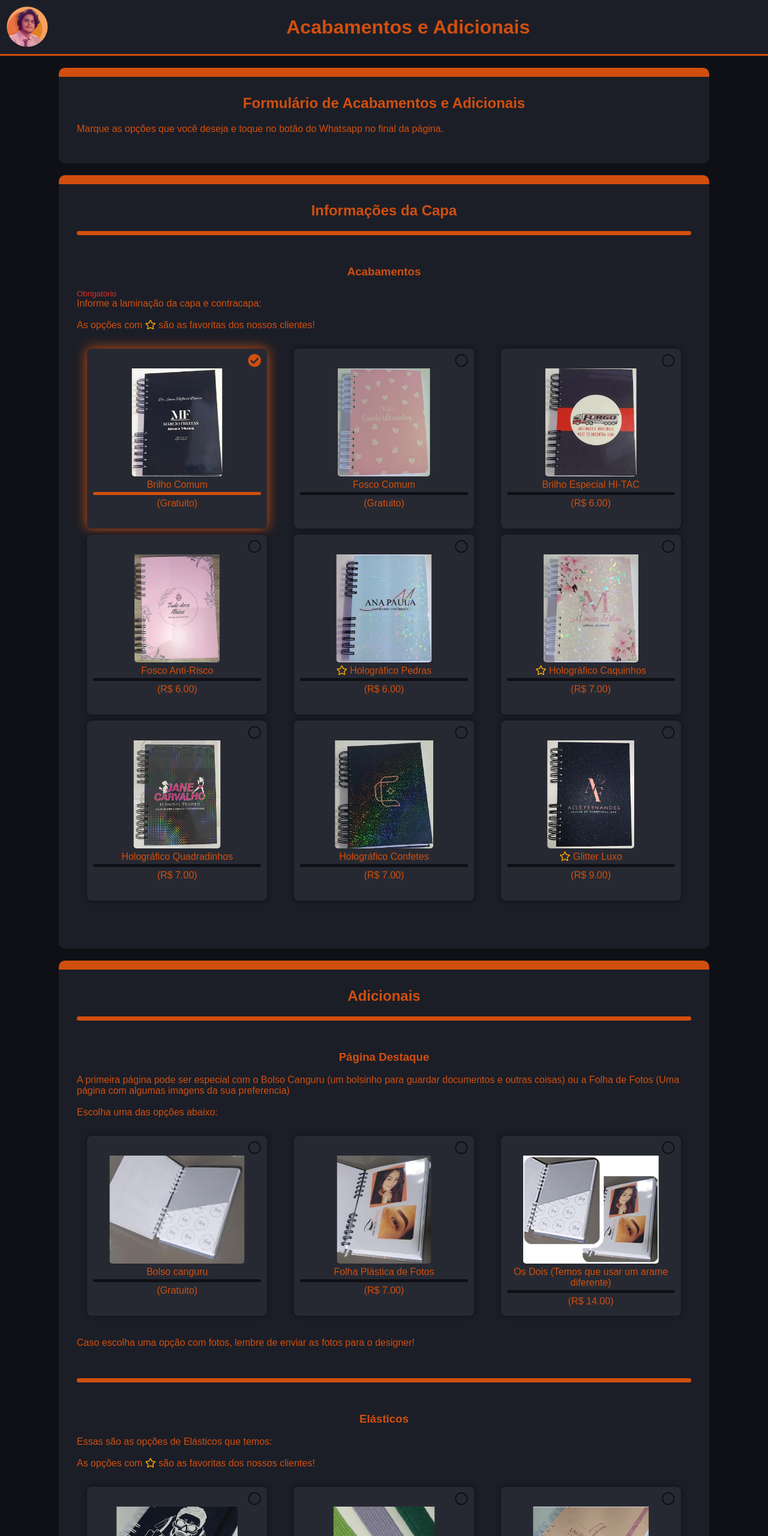
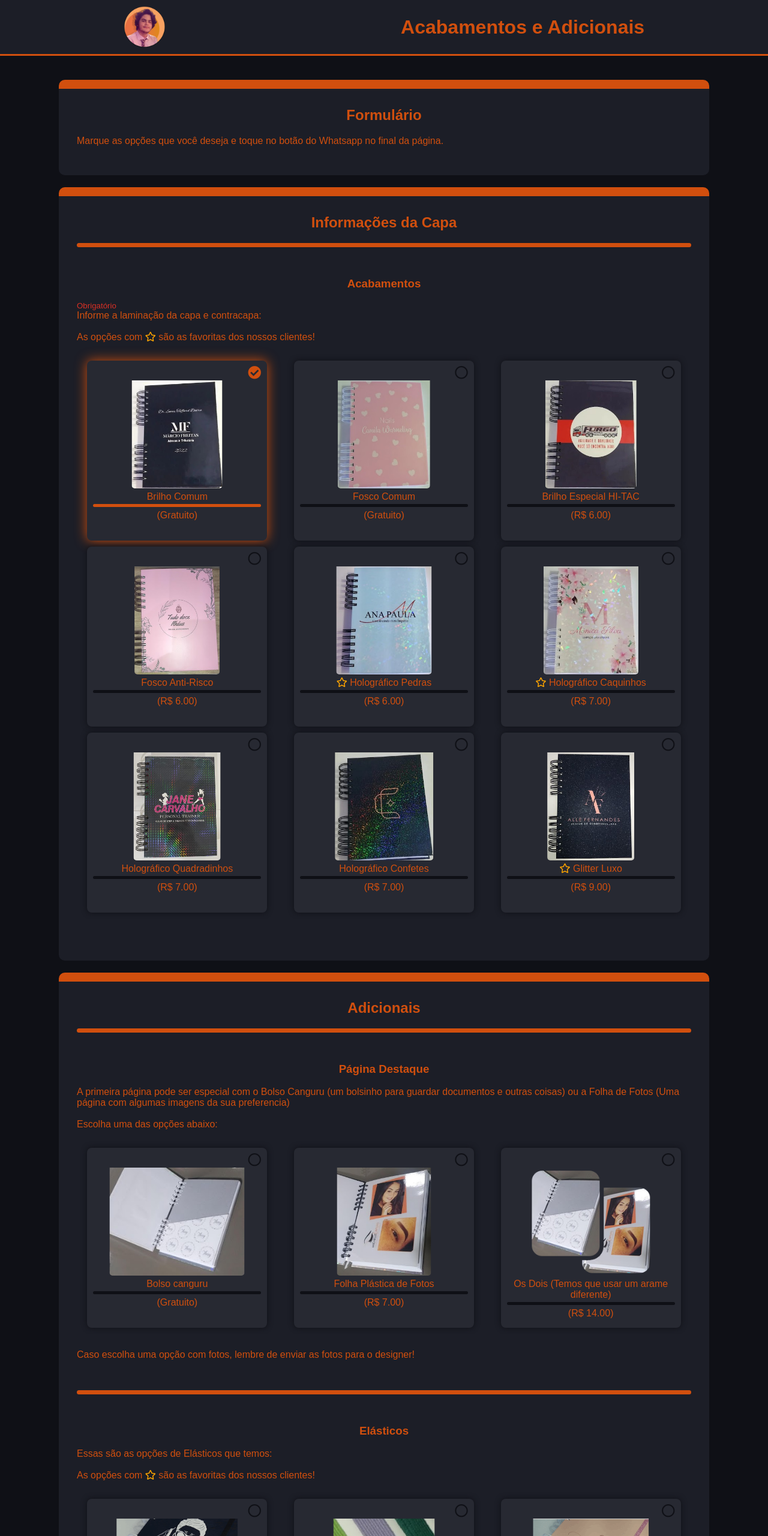
Before and after one commit to NaN-NaN-sempai/forms, a plain HTML site: page acabamentos/index.html in a window 1280 px wide. Shown: the top 2560 px of the page at 60% size. Drawn offline with Linux system fonts and the light colour scheme.

Commit message:
hotfixes

```diff
--- a/acabamentos/index.html
+++ b/acabamentos/index.html
@@ -34,7 +34,7 @@
 
     <div class="mainContainer">
         <h2 class="title">
-            Formulário de Acabamentos e Adicionais
+            Formulário
         </h2>
         <p>
             Marque as opções que você deseja e toque no botão do Whatsapp no final da página.
--- a/acabamentos/lists/adicionais.js
+++ b/acabamentos/lists/adicionais.js
@@ -1,7 +1,7 @@
 var adicionaisList = [
     {
         name: "Luva Protetora (protege a capa)",
-        sendValue: "PLuva protetora",
+        sendValue: "Luva protetora",
         price: 12,
         img: "./assets/Images/adicionais/luvaProtetora.jpg",
         favorite: false
--- a/acabamentos/lists/elasticos.js
+++ b/acabamentos/lists/elasticos.js
@@ -7,15 +7,15 @@ var elasticosList = [
         favorite: false
     },
     {
-        name: "Lilás, Vermelho, Verde Claro, Verde Escuro",
-        sendValue: "Lilás, Vermelho, Verde Claro, Verde Escuro",
+        name: "Coloridos: <br> Lilás, Vermelho, Verde",
+        sendValue: "Colorido",
         price: 12.5,
         img: "./assets/Images/adicionais/elastico/elastico.jpg",
         favorite: false
     },
     {
         name: "Com Glitter: <br> Rosa, Azul Claro, Dourado",
-        sendValue: "Com Glitter: Rosa, Azul Claro, Dourado",
+        sendValue: "Com Glitter",
         price: 14,
         img: "./assets/Images/adicionais/elastico/elasticoComGlitter.gif",
         favorite: true
--- a/acabamentos/lists/paginaDestaque.js
+++ b/acabamentos/lists/paginaDestaque.js
@@ -15,9 +15,9 @@ var bolsoList = [
     },
     {
         name: "Os Dois (Temos que usar um arame diferente)",
-        sendValue: "Fotos + Bolso",
+        sendValue: "Bolso + Fotos",
         price: 14,
-        img: "./assets/Images/adicionais/bolso/bolsoEFoto.jpg",
+        img: "./assets/Images/adicionais/bolso/bolsoEFoto.png",
         favorite: false
     }
 ];
--- a/acabamentos/style/main.css
+++ b/acabamentos/style/main.css
@@ -19,23 +19,21 @@ header {
     display: flex;
     flex-direction: row;
     align-items: center;
-    justify-content: space-between;
+    justify-content: space-around;
+    padding: 10px;
     background: var(--mainColor);
-    margin-bottom: 20px;
-    width: 100%;
+    margin-bottom: 40px;
+    max-width: 100vw;
     border-bottom: 3px solid var(--secondColor);
 }
 
 
 header h1 {
     text-align: center;
-    margin-right: 10px;
-    width: 100%;
 }
 
 header .logo {
     height: 100%;
-    margin: 10px;
     height: 70px;
 }
 
```
Also changed, not shown: acabamentos/assets/Images/adicionais/bolso/bolsoEFoto.png (added), 1 other file.
